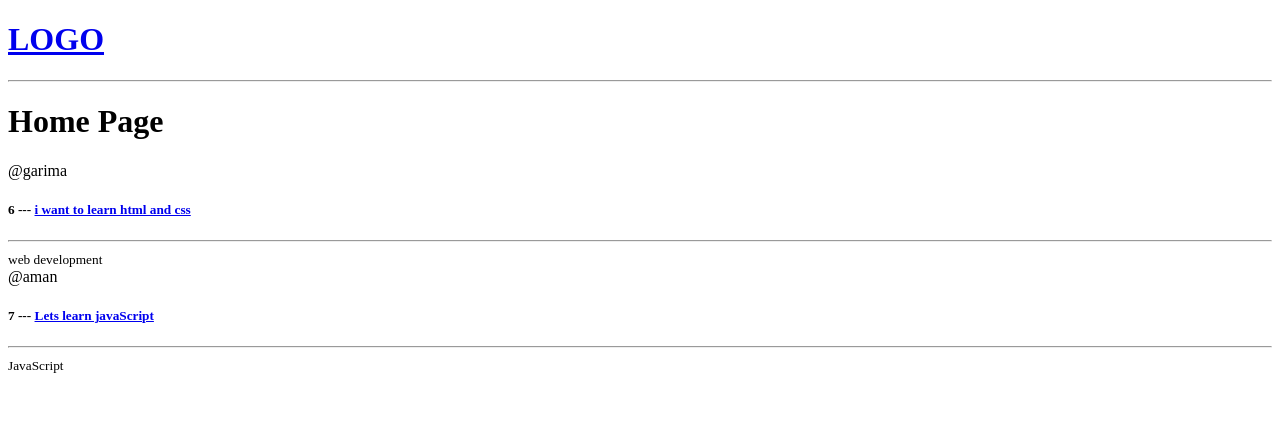
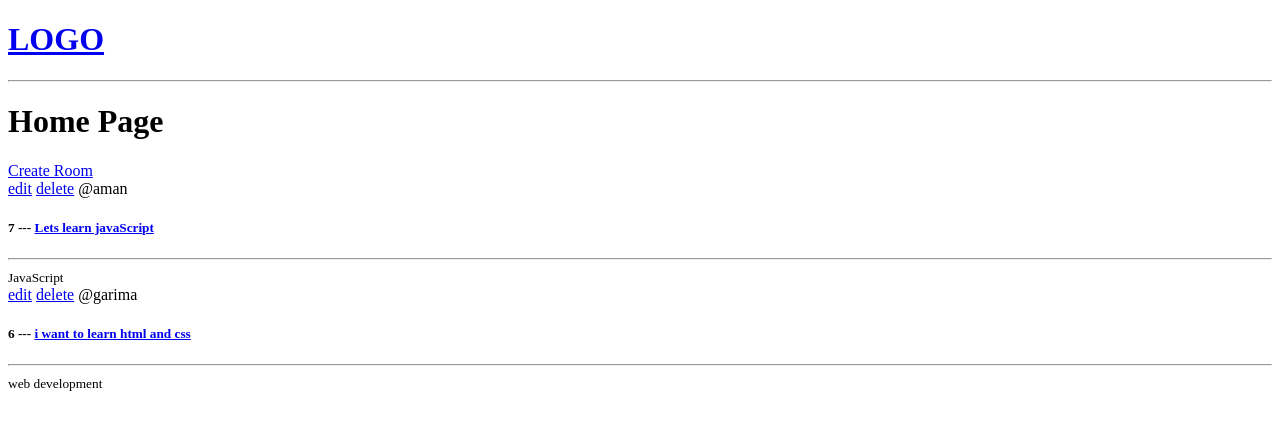
Before and after one commit to apunetha/myProjectAPP, a Django app: page / in a window 1280 px wide. Shown: the top 430 px of the page. Run offline with Django 4.2, Linux system fonts and the light colour scheme; data comes from the database, SQL or seed files in the repository; both versions use the stored data as it was after the commit.

Commit message:
CRUD(create read update delete)

```diff
--- a/base/models.py
+++ b/base/models.py
@@ -20,6 +20,9 @@ class Room(models.Model):
     updated = models.DateTimeField(auto_now= True)
     created = models.DateTimeField(auto_now_add=True)
 
+    class Meta:
+        ordering =['-updated','-created']
+
     def __str__(self):
         return str(self.name)
 
--- a/base/templates/base/home.html
+++ b/base/templates/base/home.html
@@ -5,10 +5,14 @@
 
 
 <div>
+
+    <a href="{% url 'create-room' %}">Create Room</a>
     <div>
         {% for room in rooms %}
 
             <div>
+                <a href="{% url 'update-room' room.id %}">edit</a>
+                <a href="{% url 'delete-room' room.id %}">delete</a>
                 <span>
                     @{{room.host.username}}
                 </span>
--- a/base/urls.py
+++ b/base/urls.py
@@ -5,4 +5,7 @@ from . import views
 urlpatterns = [
     path('',views.home,name="home"),
     path('room/<str:pk>/',views.room,name="room"),
+    path('create-room/',views.createRoom,name="create-room"),
+    path('update-room/<str:pk>/',views.updateRoom,name="update-room"),
+    path('delete-room/<str:pk>/',views.deleteRoom, name="delete-room"),
 ]
--- a/base/views.py
+++ b/base/views.py
@@ -1,7 +1,10 @@
 from django.http.response import HttpResponse
-from django.shortcuts import render
+from django.shortcuts import render,redirect
+
+import base
 from .models import Room
 from django.urls import path
+from .forms import RoomForm
 # Create your views here.
 
 
@@ -26,3 +29,32 @@ def room(request,pk):
     room = Room.objects.get(id=pk)
     context = {'rooms':room}
     return render(request,'base/room.html',context)
+
+def createRoom(request):
+    form = RoomForm
+    if request.method =='POST':
+        form = RoomForm(request.POST)
+        if form.is_valid():
+            form.save()
+            return redirect('home')
+    context={'form':form}
+    return render(request,'base/room_form.html',context)
+
+def updateRoom(request,pk):
+    room = Room.objects.get(id=pk)
+    form = RoomForm(instance=room)
+    if request.method =='POST':
+        form = RoomForm(request.POST,instance=room)
+        if form.is_valid():
+            form.save()
+            return redirect('home')
+    context={'form':form}
+    return render(request,'base/room_form.html',context)
+
+def deleteRoom(request,pk):
+    room = Room.objects.get(id=pk)
+    if request.method =='POST':
+        room.delete()
+        return redirect('home')
+    context={'obj':room}
+    return render(request,'base/delete.html',context)
```
Also changed, not shown: base/forms.py (added, +8 -0 lines), base/templates/base/delete.html (added, +16 -0 lines), base/templates/base/room_form.html (added, +13 -0 lines), db.sqlite3.
